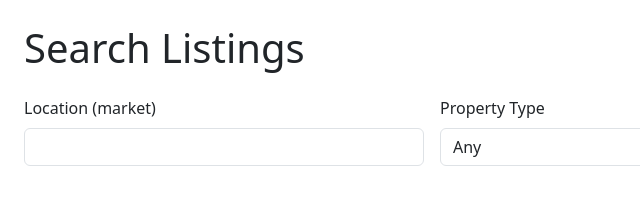
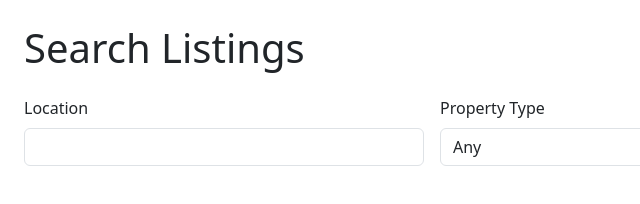
Before and after one commit to s3955624-Chee-Kin-Go/Database-Applications-Assignment-4, a website: page public/index.html in a window 1280 px wide. Shown: the full height of the page, 0-640 px from the left. Drawn offline with nearby package versions, Linux system fonts and the light colour scheme.

Commit message:
fixed typo

```diff
--- a/public/index.html
+++ b/public/index.html
@@ -14,7 +14,7 @@
 
   <form id="searchForm" class="row g-3 mb-4">
     <div class="col-md-4">
-      <label for="market" class="form-label">Location (market)</label>
+      <label for="market" class="form-label">Location</label>
       <input type="text" class="form-control" id="market" required>
     </div>
     <div class="col-md-4">
```
